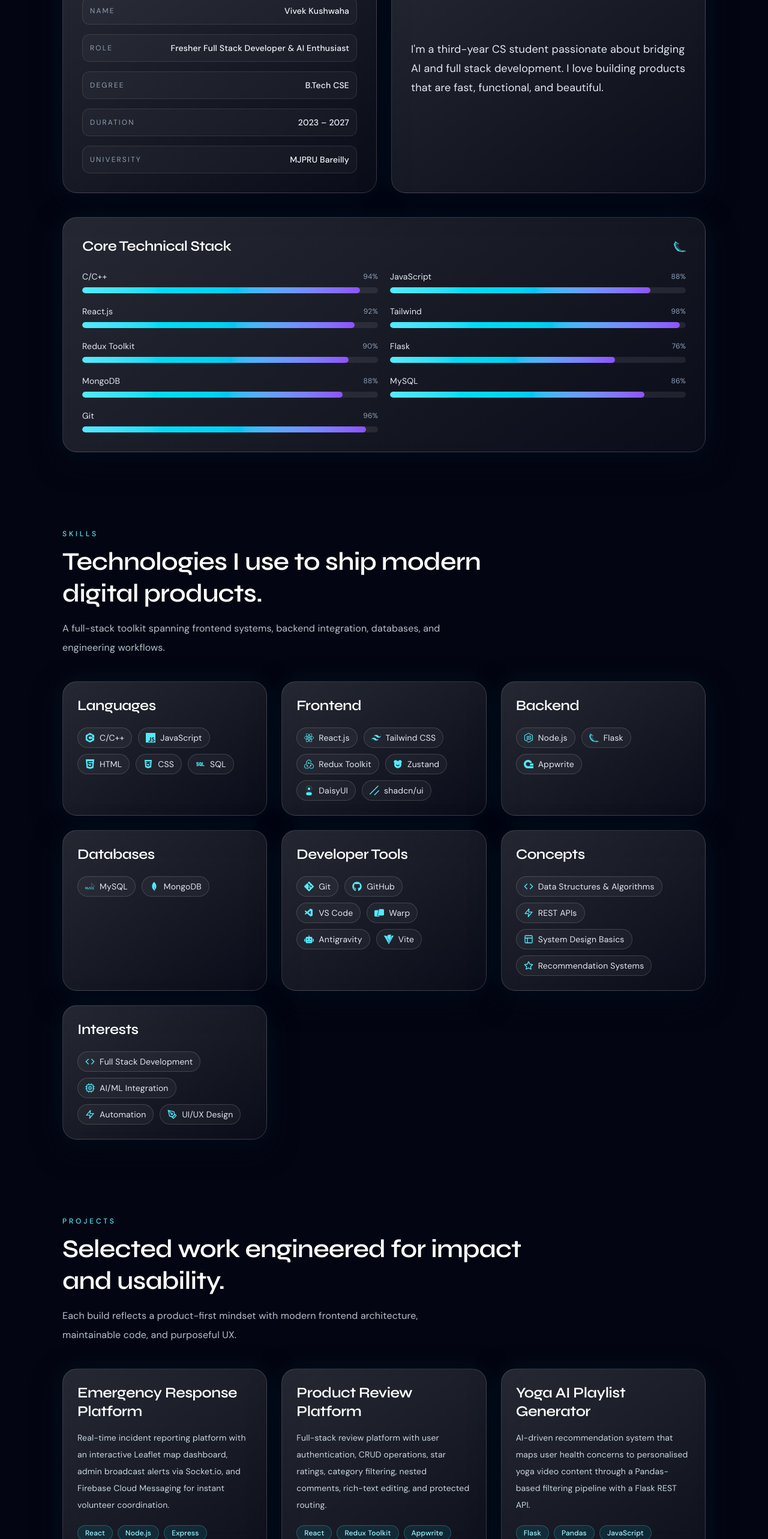
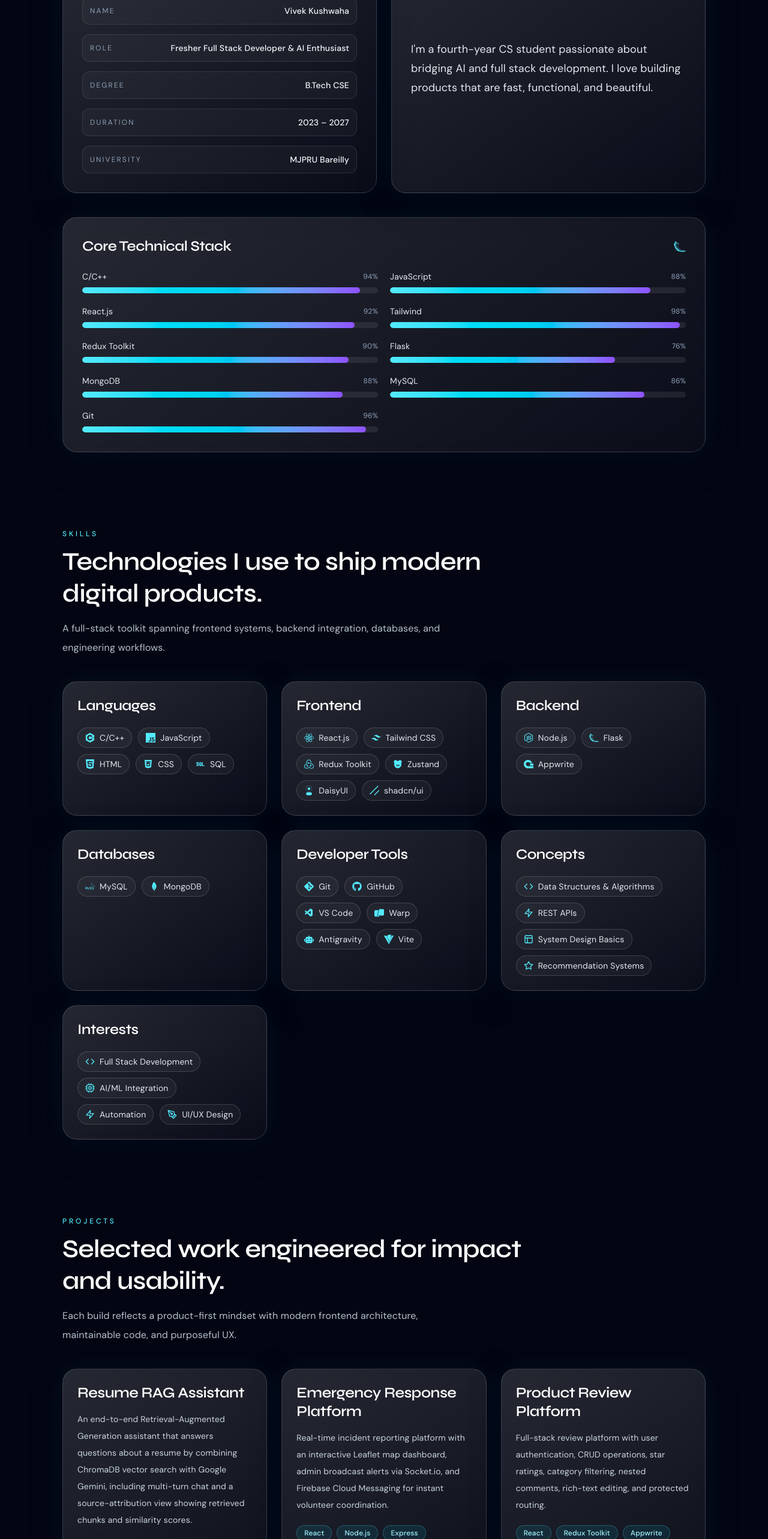
Before and after one commit to notVivekG/portfolio, a React (Vite) app: page / in a window 1280 px wide. Shown: the part 1204-3770 px from the top of the page at 60% size. Built offline with nearby package versions, Linux system fonts and the light colour scheme.

Commit message:
update AboutSection to reflect current year; add new project: Resume RAG Assistant

```diff
--- a/src/components/sections/AboutSection.jsx
+++ b/src/components/sections/AboutSection.jsx
@@ -51,7 +51,7 @@ export default function AboutSection() {
           className="glass-card flex items-center rounded-3xl p-7 sm:p-8"
         >
           <p className="text-base leading-8 text-slate-200 sm:text-lg">
-            I&apos;m a third-year CS student passionate about bridging AI and
+            I&apos;m a fourth-year CS student passionate about bridging AI and
             full stack development. I love building products that are fast,
             functional, and beautiful.
           </p>
--- a/src/constants/data.js
+++ b/src/constants/data.js
@@ -48,6 +48,14 @@ export const aboutSkillProgress = [
 
 // ─── Projects ──────────────────────────────────────────────────────────────────
 export const projects = [
+  {
+    title: 'Resume RAG Assistant',
+    stack: ['Python', 'Flask', 'React', 'ChromaDB', 'Sentence Transformers', 'Google Gemini API'],
+    description:
+      'An end-to-end Retrieval-Augmented Generation assistant that answers questions about a resume by combining ChromaDB vector search with Google Gemini, including multi-turn chat and a source-attribution view showing retrieved chunks and similarity scores.',
+    github: 'https://github.com/notVivekG/rag-project',
+    live: '',
+  },
   {
     title: 'Emergency Response Platform',
     stack: ['React', 'Node.js', 'Express', 'Socket.io', 'MongoDB', 'Leaflet'],
```
